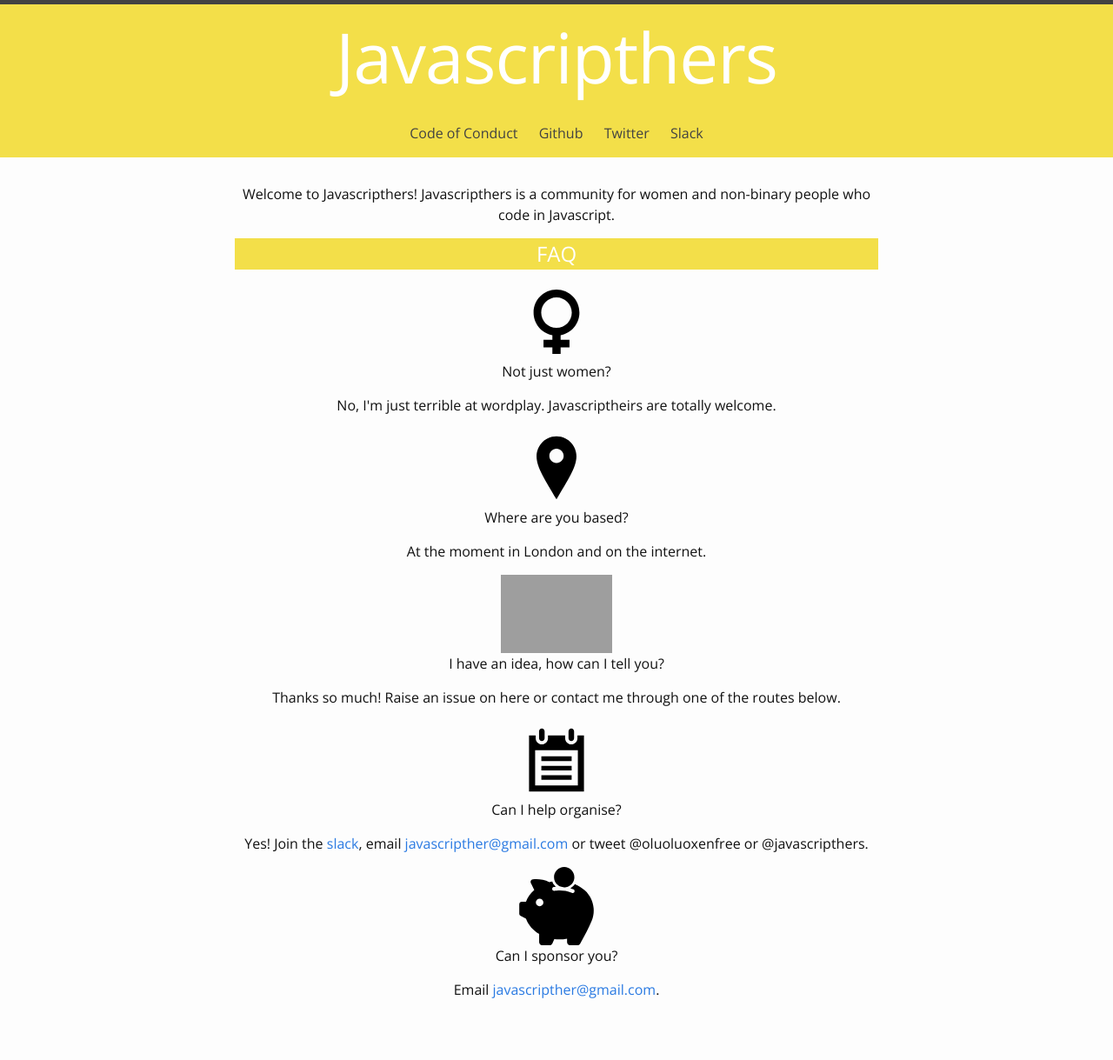
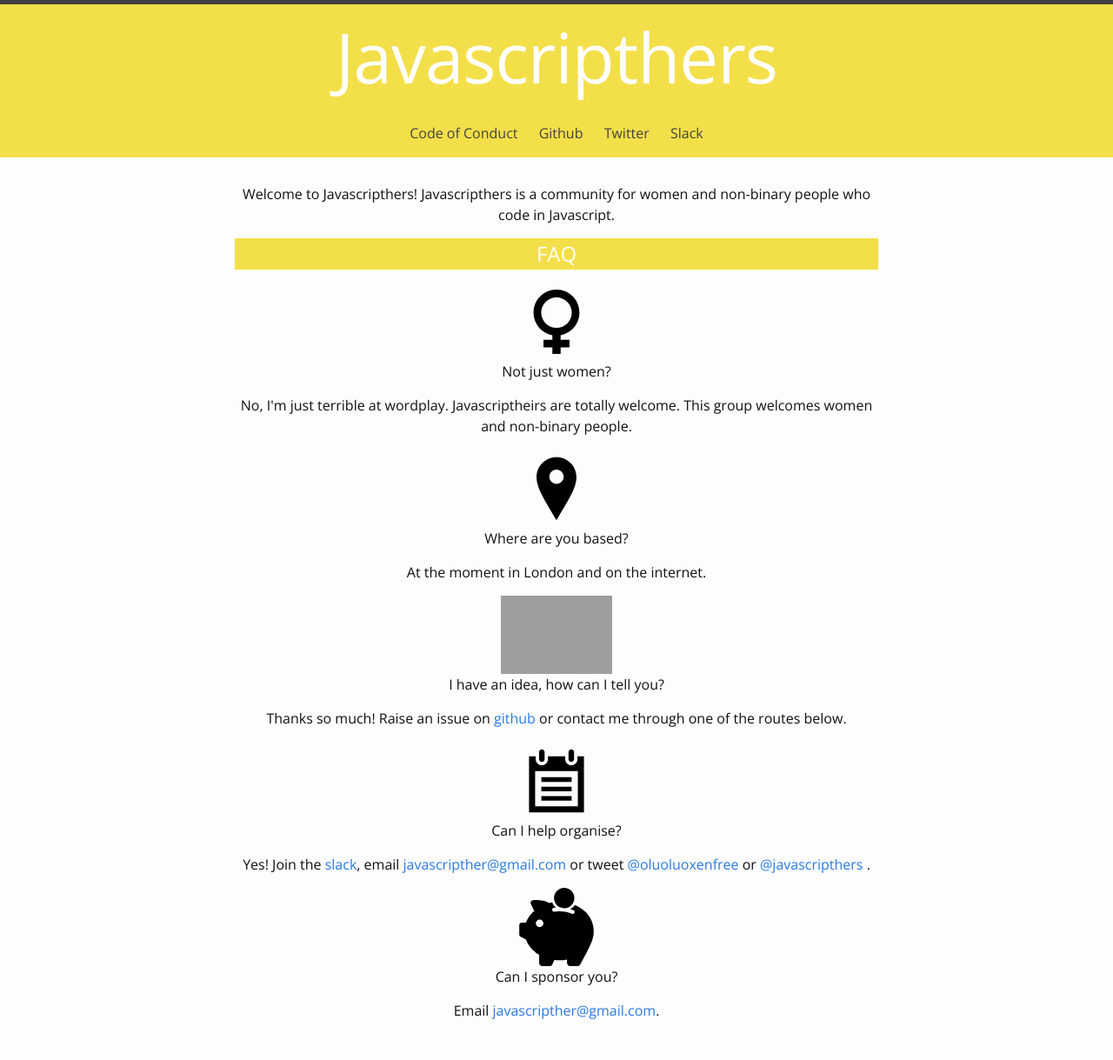
Before and after one commit to javascripthers/javascripthers.github.io, a Jekyll site: the page built from index.html, in a window 1280 px wide. Shown: the whole page at 87% size. Built offline with Jekyll 4.4.1, drawn with Linux system fonts in a browser that asks for light colours; before the commit the page ends 1195 px from its top, so only the background shows below that; grey boxes are pictures that could not be loaded.

Commit message:
fixed some silly mistakes

```diff
--- a/index.html
+++ b/index.html
@@ -12,7 +12,7 @@
 
     <p>Not just women?</p>
 
-    <p>No, I'm just terrible at wordplay. Javascriptheirs are totally welcome.</p>
+    <p>No, I'm just terrible at wordplay. Javascriptheirs are totally welcome. This group welcomes women and non-binary people.</p>
 
     <img src="img/iconmonstr-location-icon.svg">
 
@@ -24,13 +24,13 @@
 
     <p>I have an idea, how can I tell you?</p>
 
-    <p>Thanks so much! Raise an issue on here or contact me through one of the routes below.</p>
+    <p>Thanks so much! Raise an issue on <a href="https://github.com/javascripthers/startHere"> github</a> or contact me through one of the routes below.</p>
 
     <img src="img/iconmonstr-note-7-icon.svg">
 
     <p>Can I help organise?</p>
 
-    <p>Yes! Join the <a href="https://javascripthers.herokuapp.com/">slack</a>, email <a href="mailto:javascripther@gmail.com">javascripther@gmail.com</a> or tweet @oluoluoxenfree or @javascripthers.</p>
+    <p>Yes! Join the <a href="https://javascripthers.herokuapp.com/">slack</a>, email <a href="mailto:javascripther@gmail.com">javascripther@gmail.com</a> or tweet <a href="https://twitter.com/oluoluoxenfree"> @oluoluoxenfree</a> or <a href="https://twitter.com/javascripthers">@javascripthers</a> .</p>
 
     <img src="img/piggybank.svg">
 
```
